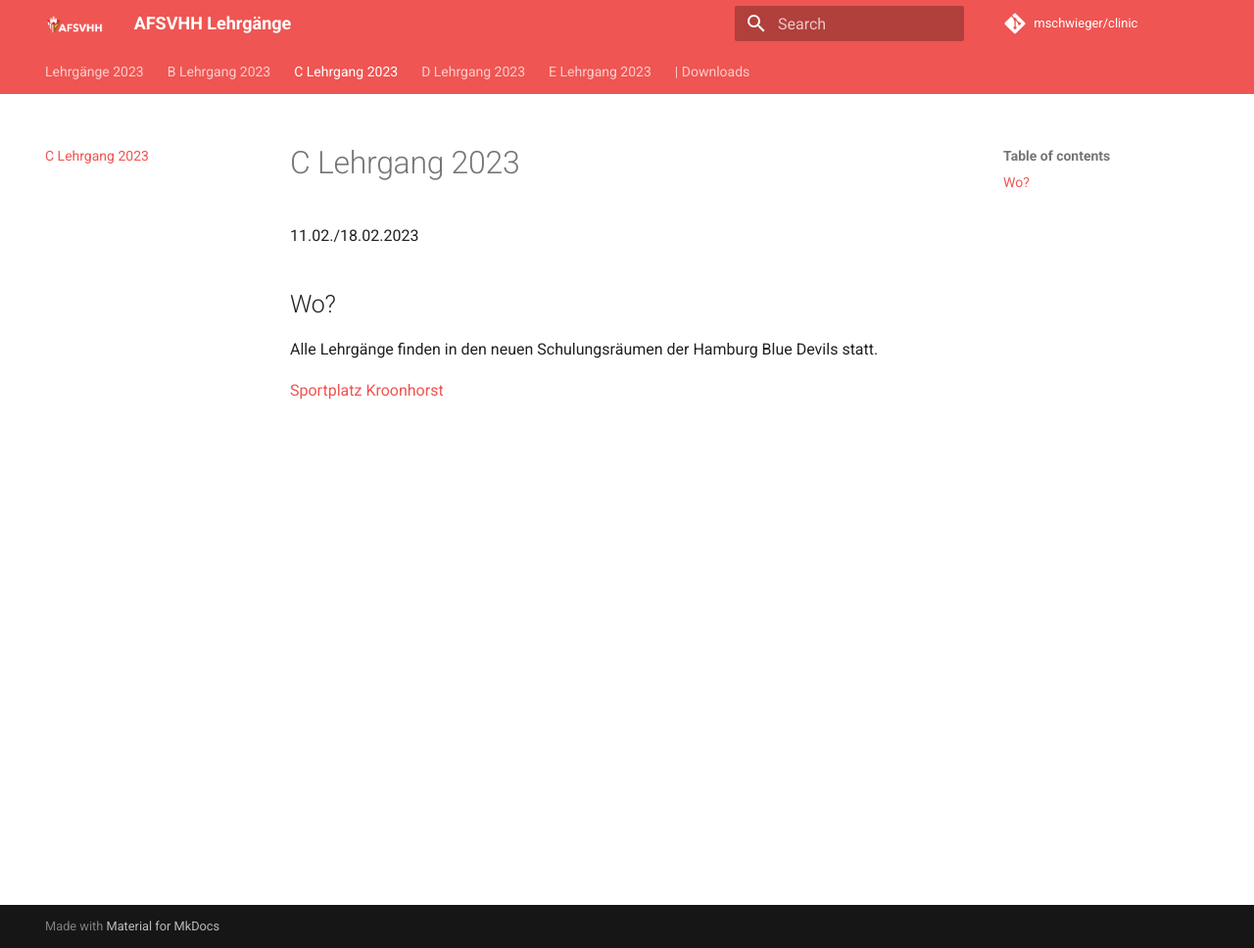
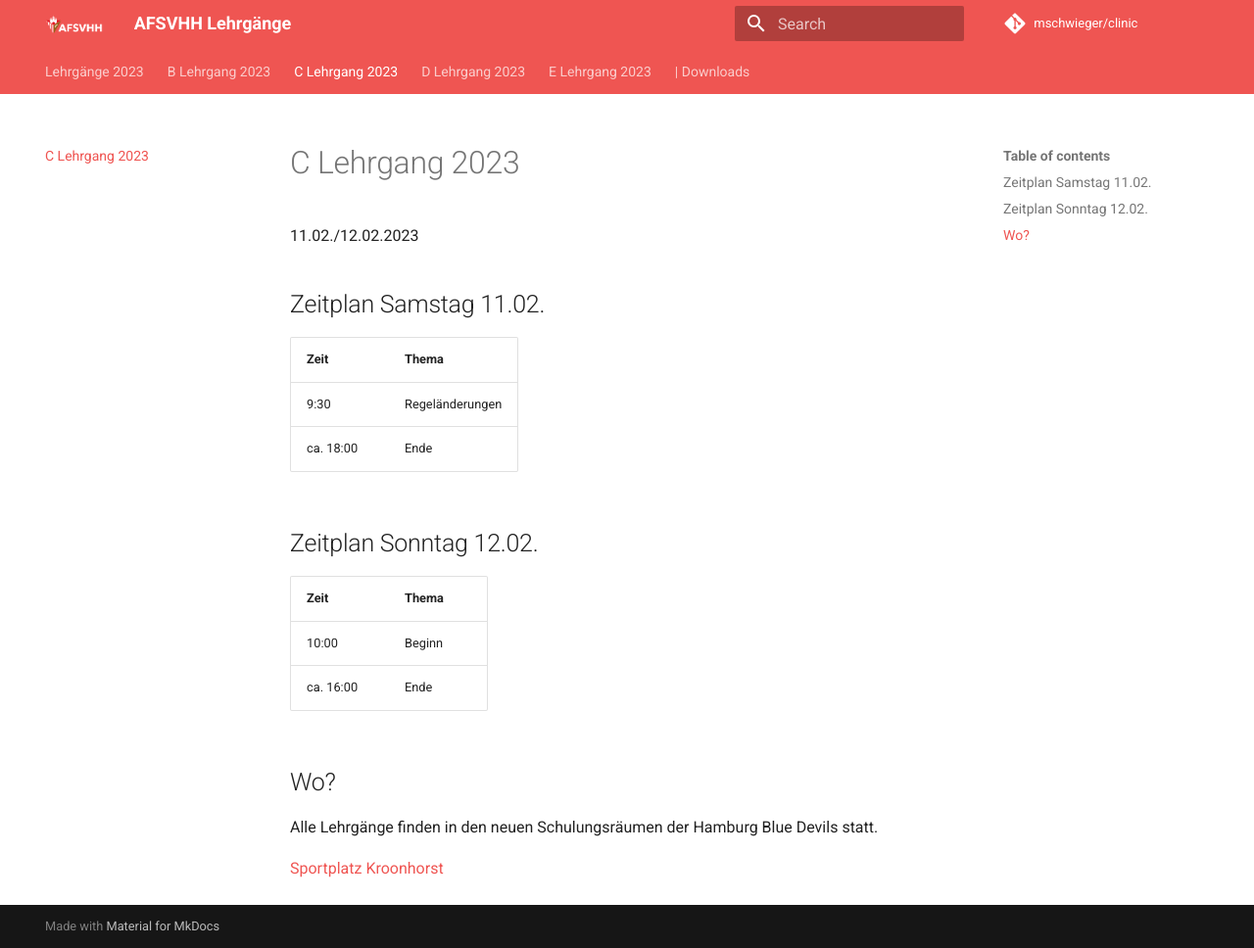
Before and after one commit to mschwieger/clinic, an MkDocs documentation site: the page built from docs/C.md, in a window 1280 px wide and 968 px high. Shown: the whole window at 98% size. Built offline with MkDocs 1.6.1 and Material for MkDocs 9.7.7, drawn with Linux system fonts in a browser that asks for light colours; comment, search, counter and statistics services are not loaded.

Commit message:
Update C.md

```diff
--- a/docs/C.md
+++ b/docs/C.md
@@ -1,6 +1,18 @@
 # C Lehrgang 2023
 
-11.02./18.02.2023
+11.02./12.02.2023
+
+## Zeitplan Samstag 11.02.
+|Zeit	|Thema |
+|-- |-- |
+|9:30	|Regeländerungen|
+|ca. 18:00	|Ende|
+
+## Zeitplan Sonntag 12.02.
+|Zeit	|Thema |
+|-- |-- |
+|10:00	|Beginn|
+|ca. 16:00	|Ende|
 
 ## Wo?
 Alle Lehrgänge finden in den neuen Schulungsräumen der Hamburg Blue Devils statt.
```
